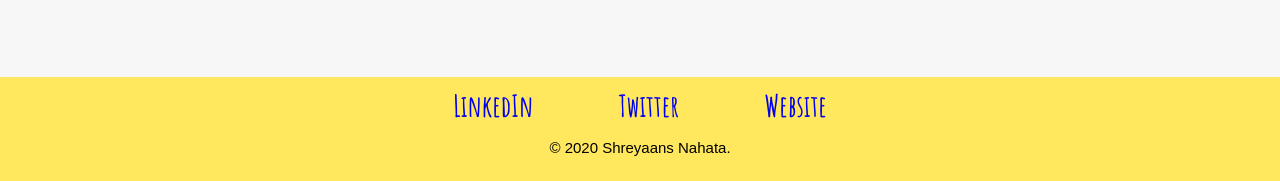
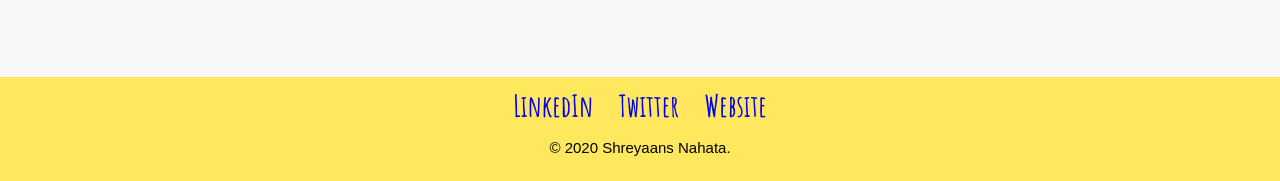
Before and after one commit to IAmOZRules/CSS-PersonalWebsite, a plain HTML site: page index.html in a window 1280 px wide. Shown: the part 2107-2288 px from the top of the page. Drawn offline with nearby package versions, Linux system fonts and the light colour scheme.

Commit message:
Add files via upload

```diff
--- a/css/styles.css
+++ b/css/styles.css
@@ -43,6 +43,13 @@ hr {
   width: 70%; margin: auto;
 }
 
+a {
+  display: inline-block;
+  text-decoration: none;
+  margin: 0 10px;
+}
+a:hover { color: #fe346e; }
+
 .cloud1 {
   position: absolute;
   right:0;
@@ -83,15 +90,6 @@ hr {
 .skill { position: relative; }
 .skill1 { float: left; }
 .skill2 { float: right; }
-a {
-  display: inline-block;
-  text-decoration: none;
-  margin: 0 40px;
-}
-
-a:hover {
-  color: #fe346e;
-}
 
 .contact {
   font-family: 'Poiret One', cursive;
```
